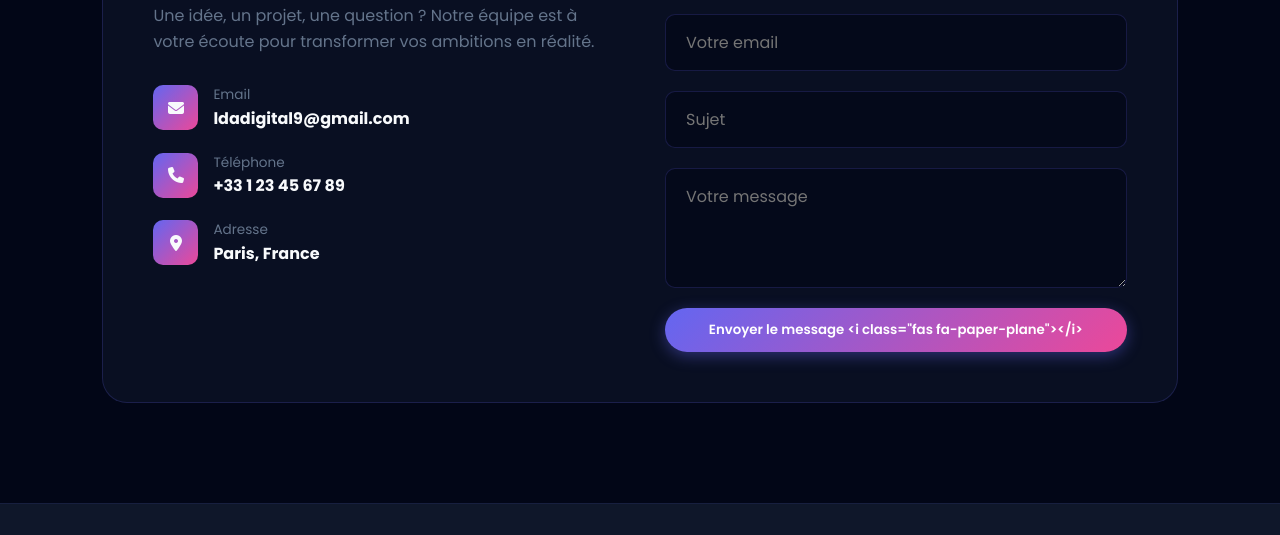
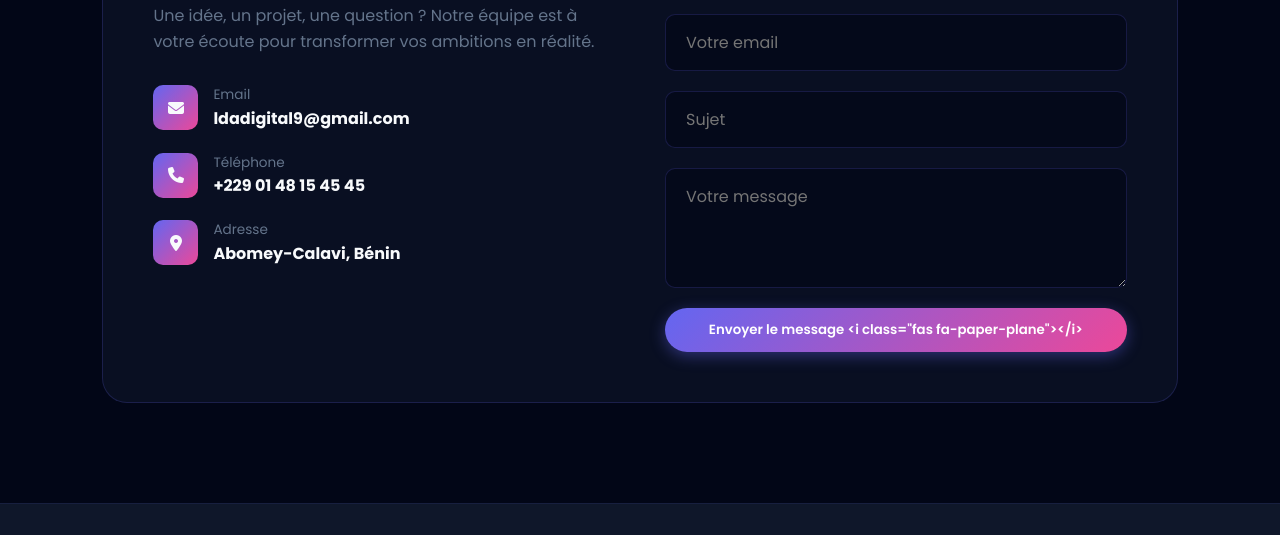
Before and after one commit to Ldadigital9/lda-digital-lab, a plain HTML site: page index.html in a window 1280 px wide. Shown: the part 4681-5216 px from the top of the page. Drawn offline with Linux system fonts and the light colour scheme.

```diff
--- a/index.html
+++ b/index.html
@@ -609,14 +609,14 @@
                     <i class="fas fa-phone"></i>
                     <div>
                         <span data-i18n="contact.phone">Téléphone</span>
-                        <strong>+33 1 23 45 67 89</strong>
+                        <strong>+229 01 48 15 45 45</strong>
                     </div>
                 </div>
                 <div class="contact-item">
                     <i class="fas fa-map-marker-alt"></i>
                     <div>
                         <span data-i18n="contact.address">Adresse</span>
-                        <strong>Paris, France</strong>
+                        <strong>Abomey-Calavi, Bénin</strong>
                     </div>
                 </div>
             </div>
@@ -820,7 +820,7 @@
                 'chatbot.options.project': '🚀 Démarrer un projet',
                 'chatbot.response.services': 'Nous proposons : création de sites web, applications mobiles, marketing digital, design UI/UX, conseil stratégique et maintenance. Quel service vous intéresse ?',
                 'chatbot.response.prices': 'Nos tarifs sont adaptés à chaque projet. Contactez-nous pour un devis gratuit et personnalisé ! 📧 ldadigital9@gmail.com',
-                'chatbot.response.contact': '📧 Email : ldadigital9@gmail.com\n📞 Tél : +33 1 23 45 67 89\n📍 Paris, France',
+                'chatbot.response.contact': '📧 Email : ldadigital9@gmail.com\n📞 Tél : +229 01 48 15 45 45\n📍 Abomey-Calavi, Bénin',
                 'chatbot.response.project': 'Super ! 🎉 Remplissez notre formulaire de contact ou décrivez votre projet ici. Un expert vous recontactera sous 24h !',
                 'chatbot.response.default': 'Je ne suis pas sûr de comprendre. Vous pouvez me poser des questions sur nos services, tarifs, ou nous contacter directement !',
                 'admin.title': 'Administration',
@@ -903,7 +903,7 @@
                 'chatbot.options.project': '🚀 Start a project',
                 'chatbot.response.services': 'We offer: website creation, mobile apps, digital marketing, UI/UX design, strategic consulting and maintenance. Which service interests you?',
                 'chatbot.response.prices': 'Our rates are tailored to each project. Contact us for a free personalized quote! 📧 ldadigital9@gmail.com',
-                'chatbot.response.contact': '📧 Email: ldadigital9@gmail.com\n📞 Phone: +33 1 23 45 67 89\n📍 Paris, France',
+                'chatbot.response.contact': '📧 Email: ldadigital9@gmail.com\n📞 Phone: +229 01 48 15 45 45\n📍 Abomey-Calavi, Bénin',
                 'chatbot.response.project': 'Great! 🎉 Fill out our contact form or describe your project here. An expert will get back to you within 24h!',
                 'chatbot.response.default': 'I\'m not sure I understand. You can ask me about our services, pricing, or contact us directly!',
                 'admin.title': 'Administration',
```
